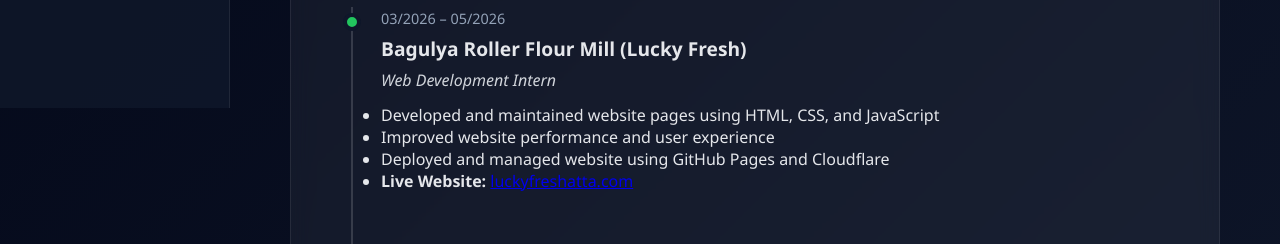
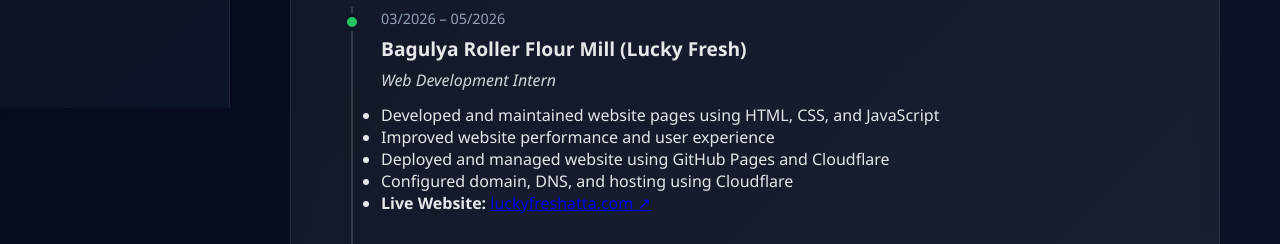
Before and after one commit to itssiddheshjain/Website, a plain HTML site: page about.html in a window 1280 px wide. Shown: the part 692-936 px from the top of the page. Drawn offline with Linux system fonts and the light colour scheme.

Commit message:
Update about.html

```diff
--- a/about.html
+++ b/about.html
@@ -91,7 +91,13 @@
         <li>Developed and maintained website pages using HTML, CSS, and JavaScript</li>
         <li>Improved website performance and user experience</li>
         <li>Deployed and managed website using GitHub Pages and Cloudflare</li>
-        <li><strong>Live Website:</strong> <a href="https://luckyfreshatta.com" target="_blank">luckyfreshatta.com</a></li>
+        <li>Configured domain, DNS, and hosting using Cloudflare</li>
+        <li>
+  <strong>Live Website:</strong>
+  <a href="https://luckyfreshatta.com" target="_blank">
+    luckyfreshatta.com ↗
+  </a>
+</li>
       </ul>
     </div>
   </div>
```
